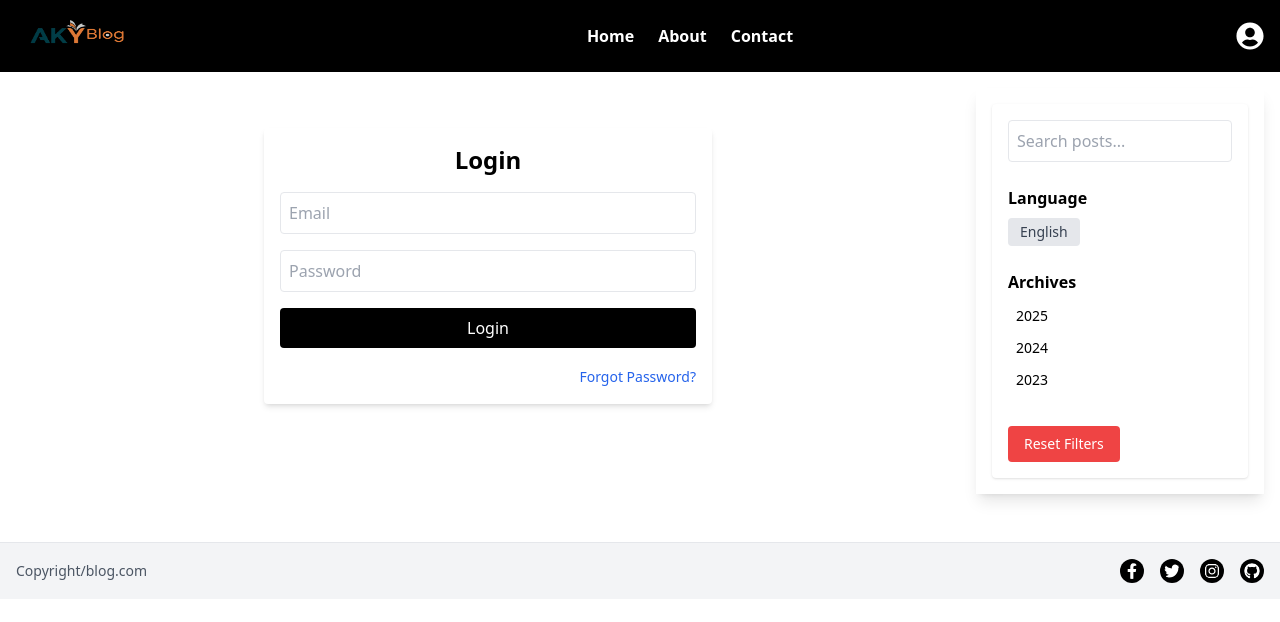
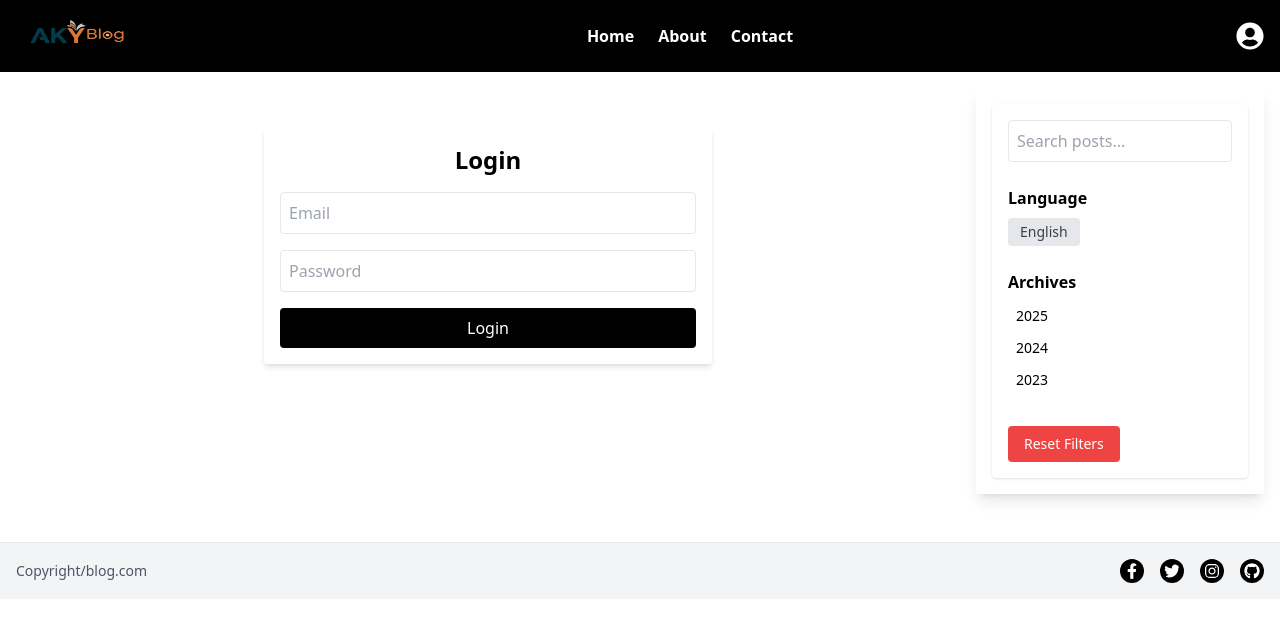
Before and after one commit to ranjanarun7/My_Blog-Website, a React (Vite) app in the folder client/: page /login in a window 1280 px wide. Shown: the top 622 px of the page. Built offline with nearby package versions, Linux system fonts and the light colour scheme; no server answers.

Commit message:
Some error

```diff
--- a/client/src/pages/Login.jsx
+++ b/client/src/pages/Login.jsx
@@ -76,16 +76,6 @@ const Login = () => {
           {loading ? "Logging in..." : "Login"}
         </button>
 
-        {/* Forgot Password Link */}
-        <div className="text-right mt-2">
-          <a
-            href="/forgot-password"
-            className="text-sm text-blue-600 hover:underline"
-          >
-            Forgot Password?
-          </a>
-        </div>
-
         {errorMsg && (
           <p className="text-red-600 text-center mt-2">{errorMsg}</p>
         )}
```
